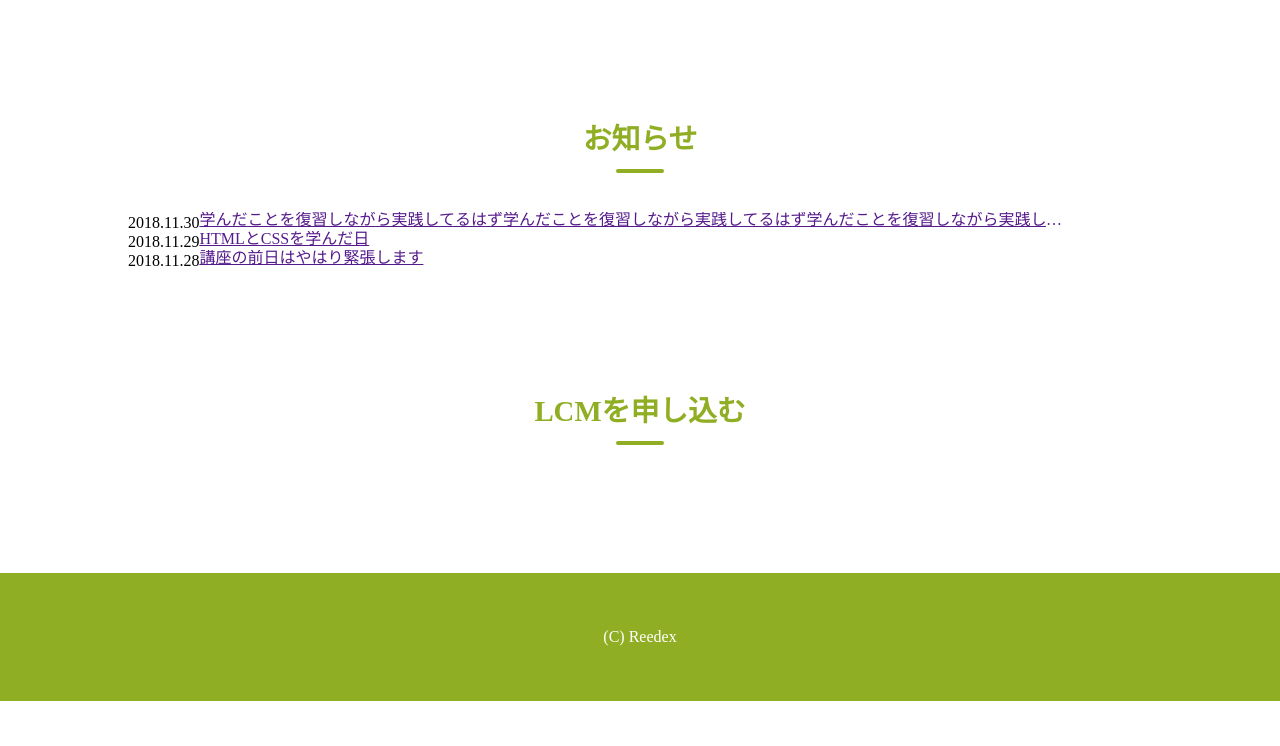
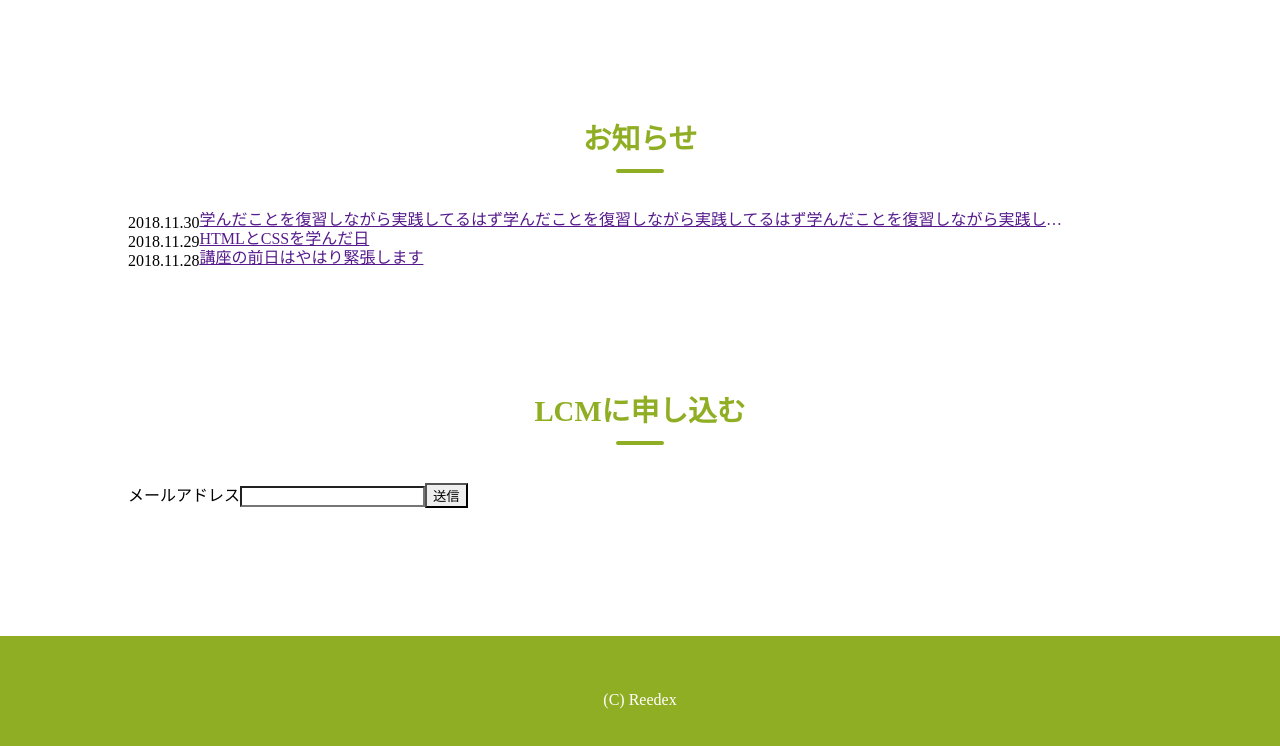
Before and after one commit to firecolor/htmlcss, a plain HTML site: page index.html in a window 1280 px wide. Shown: the part 941-1687 px from the top of the page. Before the commit the page ends 1642 px from the top, so only its background shows below. Drawn offline with Linux system fonts and the light colour scheme.

Commit message:
HTML修正中

```diff
--- a/index.html
+++ b/index.html
@@ -68,7 +68,9 @@
 
 			</div><!-- /.content_feature -->
 		</section>
-
+<div>
+	<p><span><!-- ～内容～ --></span></p>
+</div>
 		<section>
 			<div class="content content_news">
 				<h2 class="content_heading">お知らせ</h2>
@@ -82,7 +84,12 @@
 
 		<section>
 			<div class="content content_subscribe">
-				<h2 class="content_heading">LCMを申し込む</h2>
+				<h2 class="content_heading">LCMに申し込む</h2>
+				<div class="subscribe_form">
+					<form action="/">
+						<label for="email">メールアドレス</label><input type="text" id="email"><button type="submit">送信</button>
+					</form>
+				</div>
 			</div>
 		</section>
 
```
